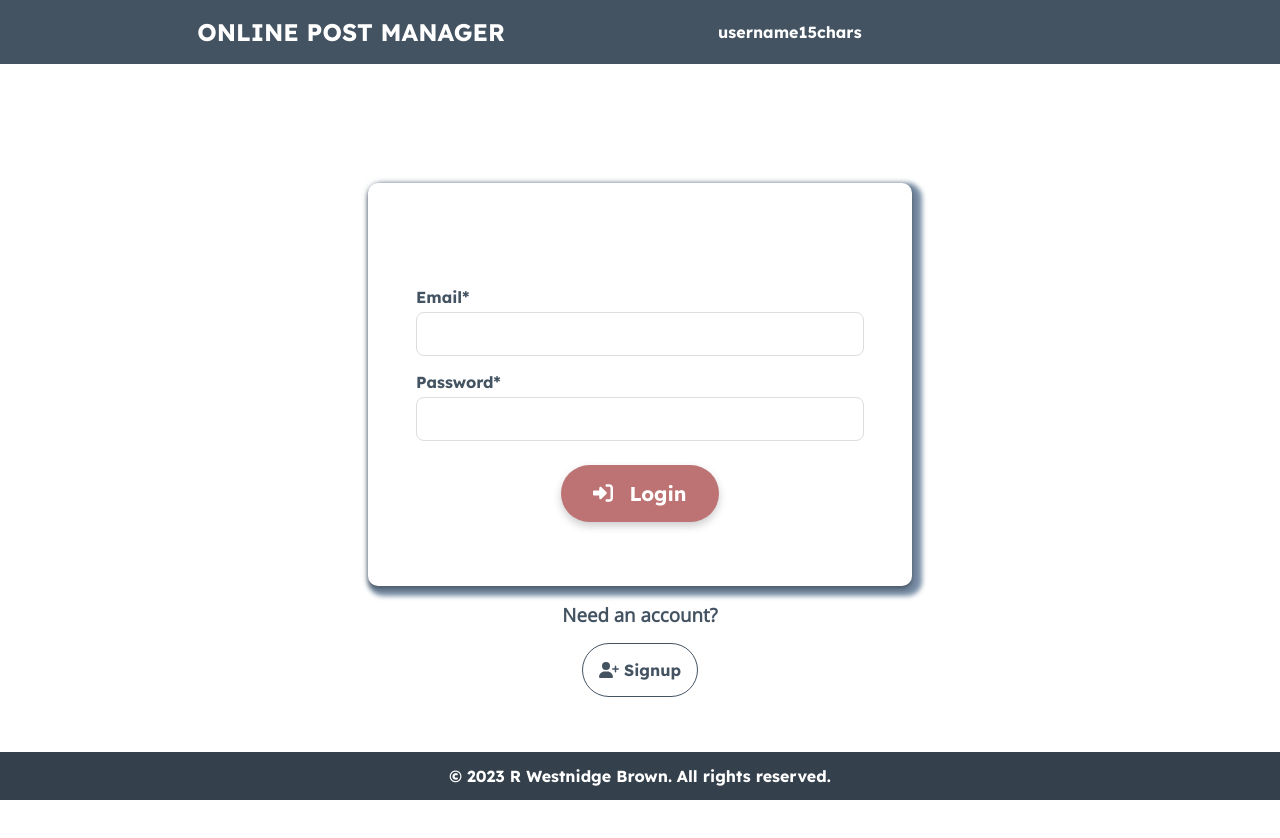
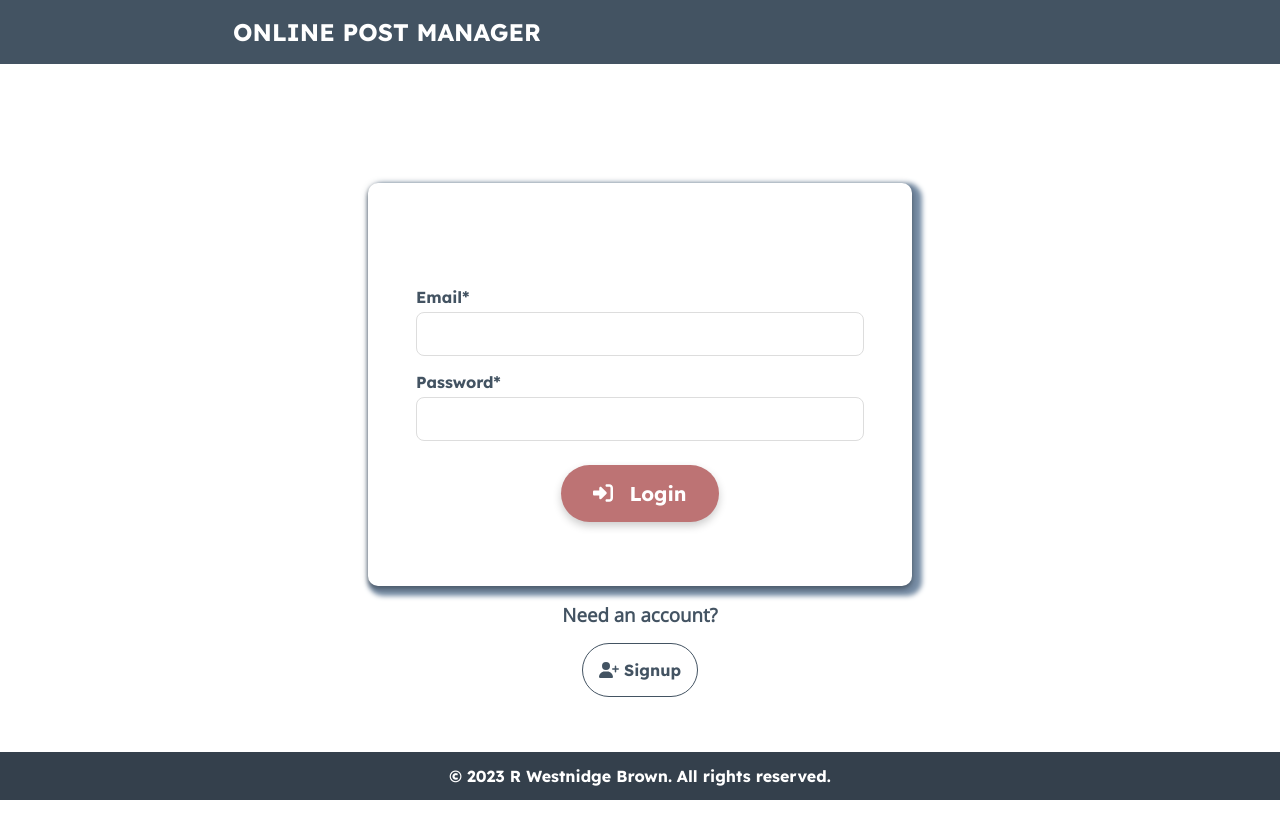
Before and after one commit to rhw-repo/mern-post-app, a React (Create React App) app in the folder frontend/: page /login in a window 1280 px wide. Shown: the top 838 px of the page. Built offline with nearby package versions, Linux system fonts and the light colour scheme.

Commit message:
Navbar.js adds conditional remdering link and username based on login status

```diff
--- a/frontend/src/components/Navbar/Navbar.js
+++ b/frontend/src/components/Navbar/Navbar.js
@@ -28,11 +28,17 @@ const Navbar = () => {
     return (
         <>
             <nav className={styles.navbarContainer}>
-                <Link to="/" className={styles.link}>
+                {user ? (
+                    <Link to="/" className={styles.link}>
                     <h1>ONLINE POST MANAGER</h1>
                 </Link>
+                ) : (
+                    <h1>ONLINE POST MANAGER</h1>
+                )}
                 <span className={styles.navList}>
-                    <span className={styles.userEmail}>username15chars</span>
+                    {user && (
+                         <span className={styles.userEmail}>username15chars</span>
+                    )}
                 </span>
                 {user && (
                     <div
```
